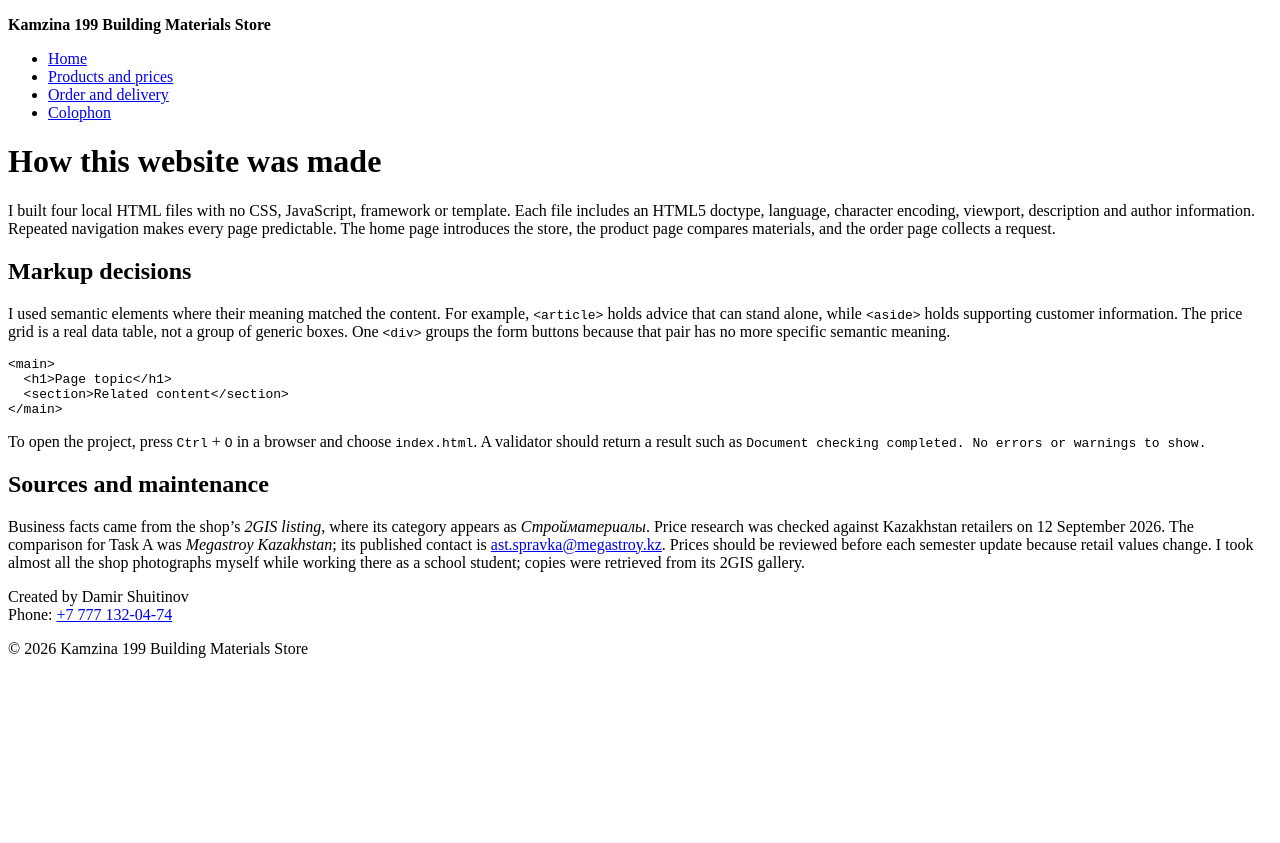
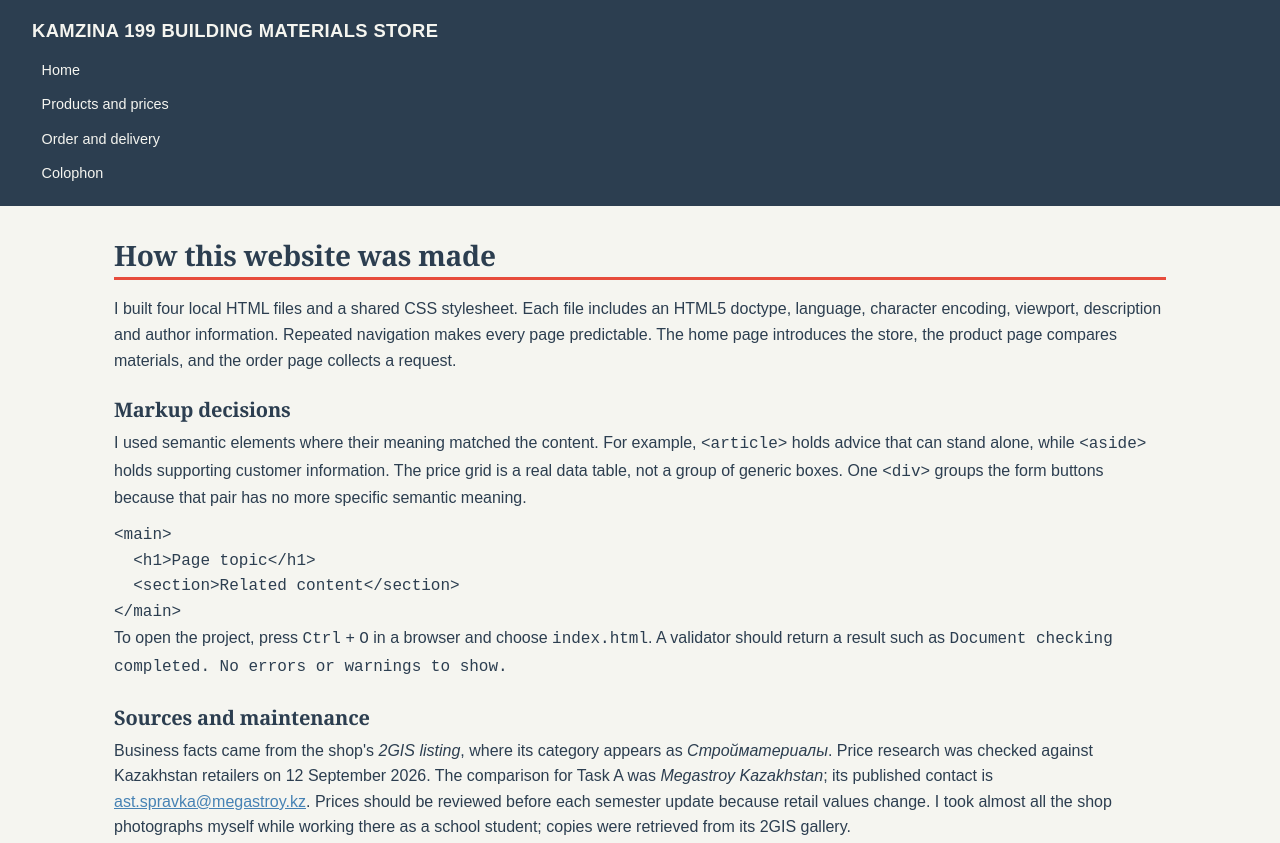
Before and after one commit to EZDAMIR/webuniporject, a website: page colophon.html in a window 1280 px wide. Shown: the top 843 px of the page. Before the commit the page ends 800 px from the top, so only its background shows below. Drawn offline with Linux system fonts and the light colour scheme.

Commit message:
Add shared CSS structure and base styles

```diff
--- a/colophon.html
+++ b/colophon.html
@@ -10,16 +10,18 @@
     <meta name="author" content="Damir Shuitinov" />
     <title>Colophon for the Kamzina 199 Website</title>
     <!-- Author: Damir Shuitinov -->
+    <link rel="stylesheet" href="css/base.css" />
+    <link rel="stylesheet" href="css/damir.css" />
   </head>
   <body>
-    <header>
-      <p><strong>Kamzina 199 Building Materials Store</strong></p>
-      <nav aria-label="Main navigation">
-        <ul>
-          <li><a href="index.html">Home</a></li>
-          <li><a href="products.html">Products and prices</a></li>
-          <li><a href="order.html">Order and delivery</a></li>
-          <li><a href="colophon.html">Colophon</a></li>
+    <header class="site-header">
+      <a class="store-brand" href="index.html">Kamzina 199 Building Materials Store</a>
+      <nav class="main-nav" aria-label="Main navigation">
+        <ul class="nav-list">
+          <li><a class="nav-link" href="index.html">Home</a></li>
+          <li><a class="nav-link" href="products.html">Products and prices</a></li>
+          <li><a class="nav-link" href="order.html">Order and delivery</a></li>
+          <li><a class="nav-link" href="colophon.html">Colophon</a></li>
         </ul>
       </nav>
     </header>
@@ -27,10 +29,10 @@
     <main>
       <h1>How this website was made</h1>
       <p>
-        I built four local HTML files with no CSS, JavaScript, framework or template. Each file
-        includes an HTML5 doctype, language, character encoding, viewport, description and author
-        information. Repeated navigation makes every page predictable. The home page introduces the
-        store, the product page compares materials, and the order page collects a request.
+        I built four local HTML files and a shared CSS stylesheet. Each file includes an HTML5
+        doctype, language, character encoding, viewport, description and author information.
+        Repeated navigation makes every page predictable. The home page introduces the store, the
+        product page compares materials, and the order page collects a request.
       </p>
 
       <section>
@@ -58,7 +60,7 @@
       <section>
         <h2>Sources and maintenance</h2>
         <p>
-          Business facts came from the shop’s <cite>2GIS listing</cite>, where its category appears
+          Business facts came from the shop's <cite>2GIS listing</cite>, where its category appears
           as <i lang="ru">Стройматериалы</i>. Price research was checked against Kazakhstan
           retailers on 12 September 2026. The comparison for Task A was
           <cite>Megastroy Kazakhstan</cite>; its published contact is
@@ -70,7 +72,7 @@
       </section>
     </main>
 
-    <footer>
+    <footer class="site-footer">
       <p>Created by Damir Shuitinov<br />Phone: <a href="tel:+77771320474">+7 777 132-04-74</a></p>
       <p>&copy; 2026 Kamzina 199 Building Materials Store</p>
     </footer>
--- /dev/null
+++ b/css/base.css
@@ -0,0 +1,129 @@
+/* =====================================================================
+   base.css — shared stylesheet for all four pages
+   Kamzina 199 Building Materials Store
+   Author: Damir Shuitinov
+   ===================================================================== */
+
+/* --- Colour palette (5 declared colours) ---
+   #2c3e50              Dark navy    hex
+   #e74c3c              Brick red    hex
+   rgb(245, 245, 240)   Off-white    rgb
+   #f39c12              Amber        hex
+   steelblue            Steel blue   named
+   Every rgba() value is derived from one of these five by adding an alpha channel. */
+
+/* --- Universal selector ------------------------------------------- */
+* {
+  box-sizing: border-box;
+  margin: 0;
+  padding: 0;
+}
+
+/* --- Grouping selector -------------------------------------------- */
+h1,
+h2 {
+  font-family: Georgia, "Times New Roman", serif;
+  font-weight: 700;
+  line-height: 1.25;
+  letter-spacing: -0.01em;
+  color: #2c3e50;
+}
+
+/* --- Type selectors ------------------------------------------------- */
+body {
+  font-family: Arial, Helvetica, sans-serif;
+  font-size: 1rem;
+  line-height: 1.6;
+  background-color: rgb(245, 245, 240);
+  color: #2c3e50;
+}
+
+header {
+  background-color: #2c3e50;
+}
+
+main {
+  max-width: 1100px;
+  margin: 2rem auto;
+  padding: 0 1.5rem;
+}
+
+footer {
+  font-size: 0.875rem;
+  color: rgb(245, 245, 240);
+}
+
+/* --- Class selectors: site structure ------------------------------- */
+.site-header {
+  background-color: #2c3e50;
+  padding: 1rem 2rem;
+  position: relative;
+}
+
+.store-brand {
+  display: block;
+  font-size: 1.1rem;
+  font-weight: 700;
+  color: rgb(245, 245, 240);
+  text-decoration: none;
+  margin-bottom: 0.5rem;
+}
+
+.main-nav {
+  margin-top: 0.25rem;
+}
+
+.nav-list {
+  list-style: none;
+}
+
+.nav-link {
+  color: rgb(245, 245, 240);
+  text-decoration: none;
+  padding: 0.35rem 0.6rem;
+  border-radius: 3px;
+  font-size: 0.9rem;
+  display: inline-block;
+}
+
+.site-footer {
+  background-color: #2c3e50;
+  border-top: 1px solid rgba(44, 62, 80, 0.2);
+  color: rgb(245, 245, 240);
+  padding: 1.25rem 2rem;
+  font-size: 0.875rem;
+  text-align: center;
+}
+
+/* --- Typography ----------------------------------------------------- */
+h1 {
+  font-size: 1.75rem;
+  margin-bottom: 0.75rem;
+}
+
+h2 {
+  font-size: 1.25rem;
+  margin-top: 1.5rem;
+  margin-bottom: 0.5rem;
+}
+
+p {
+  margin-bottom: 0.75rem;
+}
+
+a {
+  color: steelblue;
+}
+
+hr {
+  border: none;
+  border-top: 1px solid rgba(44, 62, 80, 0.15);
+  margin: 1.5rem 0;
+}
+
+small {
+  display: block;
+  font-size: 0.8rem;
+  color: rgba(44, 62, 80, 0.6);
+  margin-top: 0.4rem;
+}
--- /dev/null
+++ b/css/damir.css
@@ -0,0 +1,18 @@
+/* damir.css — personal stylesheet
+   Damir Shuitinov
+   Linked after base.css; these rules layer on top of shared styles. */
+
+/* Reinforce store-brand text style */
+.store-brand {
+  font-size: 1.15rem;
+  letter-spacing: 0.02em;
+  text-transform: uppercase;
+  color: rgb(245, 245, 240);
+}
+
+/* h1 visual accent */
+h1 {
+  border-bottom: 3px solid #e74c3c;
+  padding-bottom: 0.25rem;
+  margin-bottom: 1rem;
+}
```
Also changed, not shown: index.html (+12 -10 lines), order.html (+11 -9 lines), products.html (+11 -9 lines).
